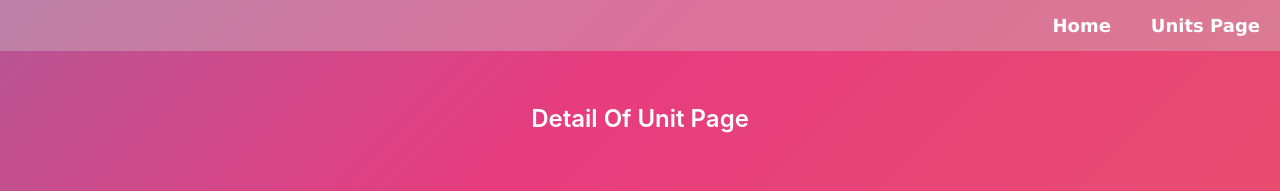
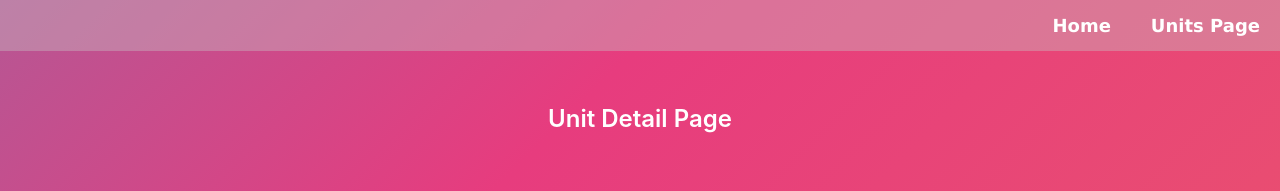
Before and after one commit to tugba-koc/list-of-age-of-emipres-unit, a React (Create React App) app: page /units/detail-of-unit/1 in a window 1280 px wide. Shown: the top 191 px of the page. Built offline with nearby package versions, Linux system fonts and the light colour scheme.

Commit message:
feat : add comments

```diff
--- a/src/components/Error.js
+++ b/src/components/Error.js
@@ -3,9 +3,9 @@ import React from 'react';
 
 function Error() {
   return (
-    <tr>
-        Error
-    </tr>
+    <React.Fragment>
+        Please, try again later.
+    </React.Fragment>
   )
 }
 
--- a/src/components/Greeting.js
+++ b/src/components/Greeting.js
@@ -6,11 +6,14 @@ function Greeting() {
 
   const location = useLocation();
 
+  // home page greeting
   let greeting = "Welcome!";
 
+  // if user is on units page
   let greetingUnits = "Units Page";
 
-  let greetingDetailUnit = "Detail Of Unit Page";
+  // if user is on unit detail page
+  let greetingDetailUnit = "Unit Detail Page";
 
   return (
     <div className="greeting--header-line">{ location.pathname === "/units" ? greetingUnits : location.pathname === "/" ? greeting : greetingDetailUnit }</div>
--- a/src/components/UnitsPage/AgeFilter/AgeFilter.js
+++ b/src/components/UnitsPage/AgeFilter/AgeFilter.js
@@ -7,6 +7,7 @@ function AgeFilter() {
 
   const dispatch = useDispatch();
 
+  // Age filter options
   const FilterNames = ["All", "Dark", "Feudal", "Castle", "Imperial"];
 
   return (
--- a/src/components/UnitsPage/CostFilterList/CostFilterItem.js
+++ b/src/components/UnitsPage/CostFilterList/CostFilterItem.js
@@ -16,6 +16,7 @@ function CostFilterItem({ el }) {
   const filterStateCheck = useSelector(state => state.items.filterStateCheck);
 
 
+  // when the slider is changed
   const updateRange = (e, newValue) => {
     const name = e.target.name
     setValue(newValue);
@@ -23,6 +24,7 @@ function CostFilterItem({ el }) {
     dispatch(filterItemsByCost({ ...filterStateCost, ...stateCost }));
   }
 
+  // when the checkbox is changed
   const handleChange = (e, el) => {
     const newObject = { ...isChecked };
     newObject[`${el}`] = e.target.checked;
--- a/src/components/UnitsPage/CostFilterList/CostFilterList.js
+++ b/src/components/UnitsPage/CostFilterList/CostFilterList.js
@@ -5,6 +5,7 @@ import CostFilterItem from './CostFilterItem';
 
 function CostFilter() {
 
+  // cost filter options
   let costFilter = [
     {
       name: "Wood",
--- a/src/components/UnitsPage/ItemList/Item.js
+++ b/src/components/UnitsPage/ItemList/Item.js
@@ -1,15 +1,12 @@
 import React from 'react';
 import {useNavigate} from 'react-router-dom';
-import {useSelector} from 'react-redux';
 
 function Item({item}) {
     const navigate = useNavigate();
 
-    let isFilteredByCost = useSelector(state => state.items.isFilteredByCost);
-
+    // navigate to detail page
     const handleOnClick = () => {
         navigate('/units/detail-of-unit/'+ item.id);
-        isFilteredByCost = !isFilteredByCost;
     };
 
     return (
--- a/src/components/UnitsPage/ItemList/ItemList.js
+++ b/src/components/UnitsPage/ItemList/ItemList.js
@@ -22,12 +22,14 @@ function ItemList() {
         dispatch(getItems());
     }, [dispatch])
 
+    // If loading, show spinner
     if (loading) {
         return (
             <Spinner />
         )
     }
 
+    // If error, show error
     if (error) {
         return (
             <Error />
```
